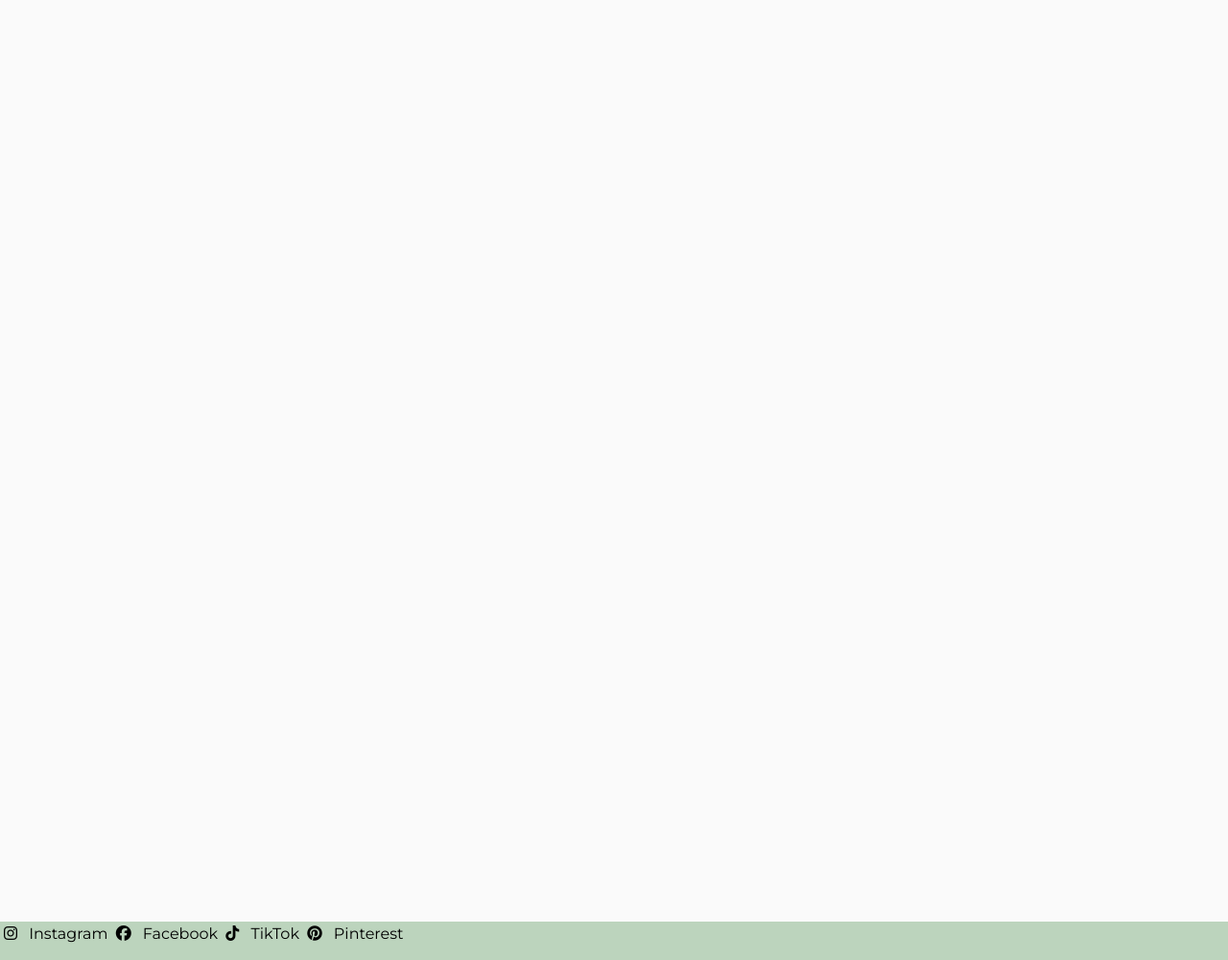
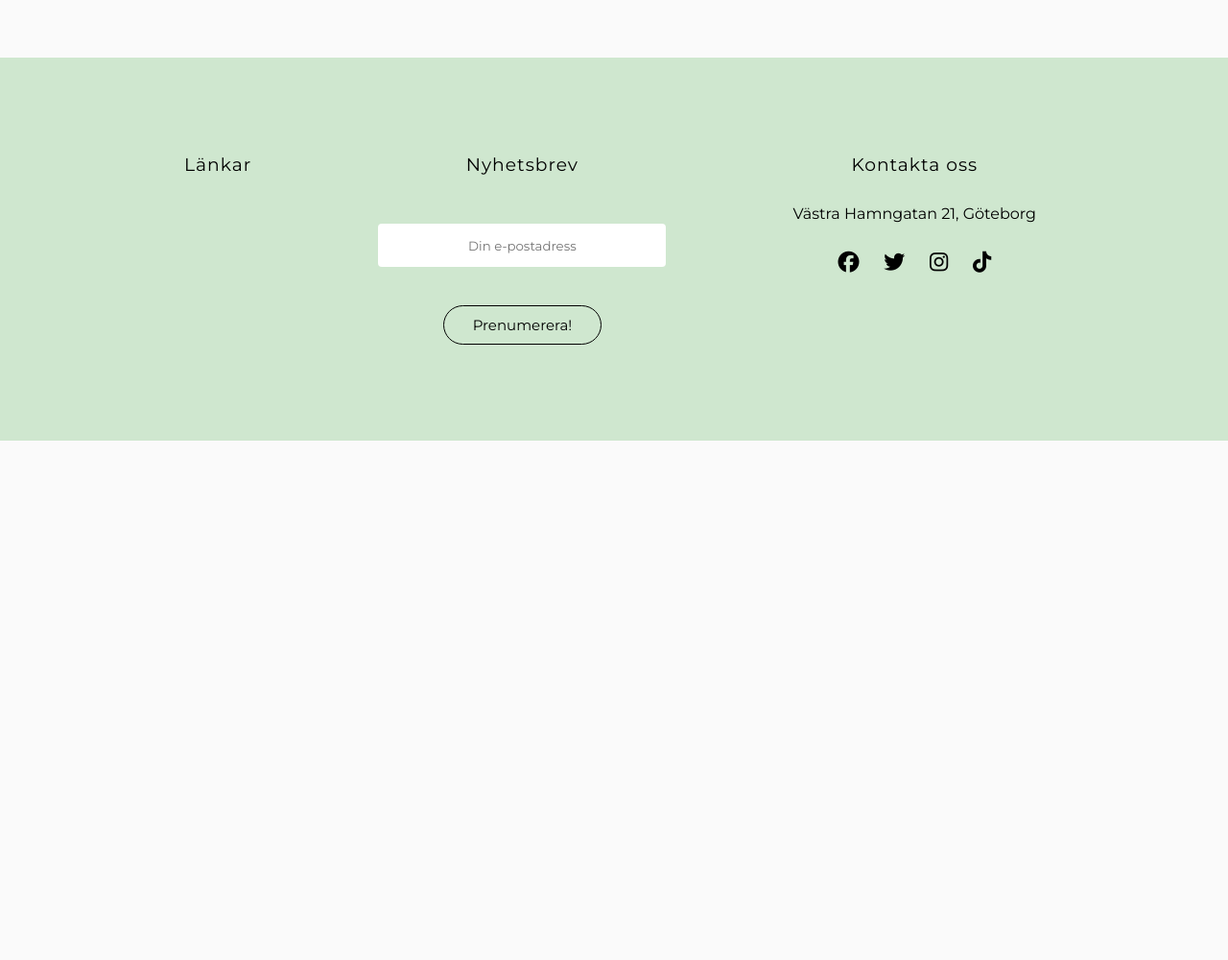
Before and after one commit to Alesa3/BossesBusOchLek, a website built with Parcel: page index.html in a window 1280 px wide. Shown: the whole page at 96% size. After the commit the page ends 800 px from the top, so only its background shows below. Built offline with nearby package versions, Linux system fonts and the light colour scheme; no server answers.

Commit message:
new footer

```diff
--- a/index.html
+++ b/index.html
@@ -9,33 +9,48 @@
     <link rel="preconnect" href="https://fonts.googleapis.com/%22%3E">
     <link rel="preconnect" href="https://fonts.gstatic.com/" crossorigin>
     <link href="https://fonts.googleapis.com/css2?family=Montserrat:wght@400;700&display=swap" rel="stylesheet">
+    <script src="https://kit.fontawesome.com/dd37c10c94.js" crossorigin="anonymous"></script>
+
     <title>Bosses Bus & Lek</title>
   </head>
   <body>
-    <header>
+    <head>
       <h1 class="storeName"></h1>
       <menu></menu>
       <section id="carousel"></section>
-    </header>
+    </head>
     <main></main>
-    <footer class="wrapper">
-      <section id="socials">
-        <script src="https://kit.fontawesome.com/dd37c10c94.js" crossorigin="anonymous"></script>
 
-        <i class="fa-brands fa-instagram" style="margin-right: 8px;"></i>
-        <a href="https://www.instagram.com/" target="_blank" rel="noopener noreferrer">Instagram</a>
+    <div class="footer">
+        <div class="col-1">
+          <h3>Länkar</h3>
+          <menu id="footerMenu"></menu>
+        </div>
 
-        <i class="fa-brands fa-facebook" style="margin-right: 8px;"></i>
-        <a href="https://www.facebook.com/" target="_blank" rel="noopener noreferrer">Facebook</a>
 
-        <i class="fa-brands fa-tiktok" style="margin-right: 8px;"></i>
-        <a href="https://www.tiktok.com/" target="_blank" rel="noopener noreferrer">TikTok</a>
+        <div class="col-2">
+          <h3>Nyhetsbrev</h3>
+          <form>
+            <input type="text" placeholder="Din e-postadress">
+            <br>
+            <button type="submit">Prenumerera!</button>
+          </form>
+        </div>
+        <div class="col-3">
+          <h3>Kontakta oss</h3>
+            <p>Västra Hamngatan 21, Göteborg</p>
+            <div class="social-icons">
+              <i class="social-icons">
+                <i class="fab fa-facebook"></i>
+                <i class="fab fa-twitter"></i>
+                <i class="fab fa-instagram"></i>
+                <i class="fab fa-tiktok"></i>
 
-        <i class="fa-brands fa-pinterest" style="margin-right: 8px;"></i>
-        <a href="https://www.pinterest.se/" target="_blank" rel="noopener noreferrer">Pinterest</a>
-        <h1 class="storeName"></h1>
-      </section>
-      <menu id="footerMenu"> </menu>
-    </footer>
+            </div>
+        </div>
+      </div>
+</div>
+
+
   </body>
 </html>
--- a/scss/main.scss
+++ b/scss/main.scss
@@ -84,8 +84,6 @@ body {
 
 i {
   list-style-type: none;
-  display: flex;
-  flex-wrap: wrap;
   display: row;
   justify-content: center;
   display: inline-block;
@@ -99,7 +97,6 @@ i {
 .fa{
   color:#000000;
   font-size:20px;
-
   margin: 4px;
   margin-bottom: -800px;
   }
@@ -109,21 +106,108 @@ a {
     text-decoration: none;
     list-style-type: none;
 
-}
 
-footer {
-  position: absolute;
-  bottom: 0;
-  width: 100%;
-  height: 2.5rem;
-  margin-bottom: -200px;        /* Footer height */
 }
 
 .wrapper {
   background-color: $footer;
+  padding: 20px;
+  display: row;
+
+
+
+
+}
+
+#footerMenu {
+display: inline-block;
 }
 
 
+
+// }
+
+/* FOOTER*/
+
+.storeName {
+  font-weight: bold;
+  padding: 20px;
+}
+
+
+#socials {
+  margin: 20px;
+  font-size: 25px;
+
+
+}
+
+.links {
+  margin-bottom: 2px;
+  margin-top: 20px;
+  padding: 100px 15%;
+  background: $footer;
+  color: black;
+  display: flex;
+}
+
+.footer {
+  margin-bottom: 2px;
+  margin-top: 20px;
+  padding: 100px 15%;
+  background: $footer;
+  color: black;
+  display: flex;
+}
+
+.footer div {
+  text-align: center;
+
+}
+
+.col-2 {
+  flex-grow: 2;
+}
+
+
+ .footer div h3{
+  font-weight: 300;
+  margin-bottom: 30px;
+  letter-spacing: 1px;
+ }
+
+form input {
+  width: 300px;
+  height: 45px;
+  border-radius: 4px;
+  text-align: center;
+  margin-top: 20px;
+  margin-bottom: 40px;
+  outline: none;
+  border: none;
+}
+
+form button {
+  background: transparent;
+  border: 1px solid black;
+  color: rgb(0, 0, 0);
+  border-radius: 30px;
+  padding: 10px 30px;
+  font-size: 15px;
+  cursor: pointer;
+}
+
+
+
+.social-icons {
+  margin-top: 10px;
+}
+
+.social-icons i {
+  font-size: 22px;
+  margin: 10px;
+  cursor: pointer;
+}
 
 
 /*
--- a/scss/sass-utils/_colors.scss
+++ b/scss/sass-utils/_colors.scss
@@ -7,6 +7,6 @@
 $box-color: #FFDAD2; // & category
 $text-color: black;
 $btn-color: #5EB39C;
-$footer: #BCD4BD;
+$footer: #cfe7cf;
 $category: #FCECB8;
 $backg-color: #FAFAFA;
--- a/ts/app.ts
+++ b/ts/app.ts
@@ -1,10 +1,10 @@
 "use strict";
 import news from "./news";
-import printCategories from "./categories";
+// import printCategories from "./categories";
 import printHeader from "./header";
 import printFooterMenu from "./footer";
 
 printHeader();
 document.addEventListener("DOMContentLoaded", () => news());
-printCategories();
+// printCategories();
 printFooterMenu();
```
